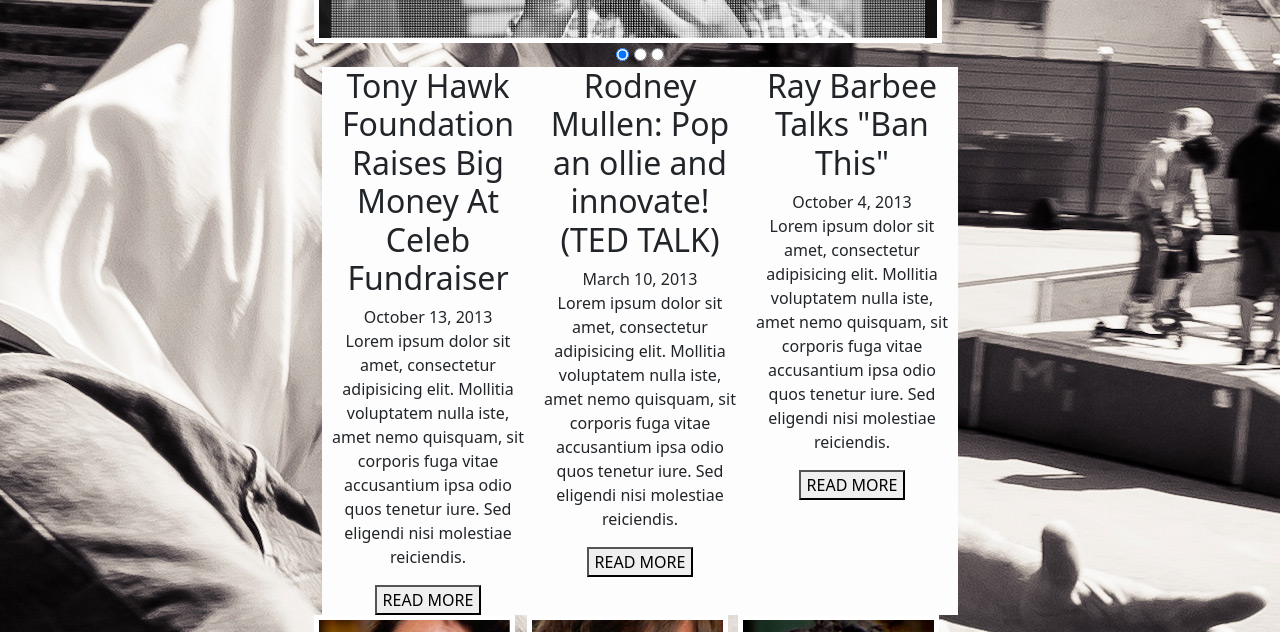
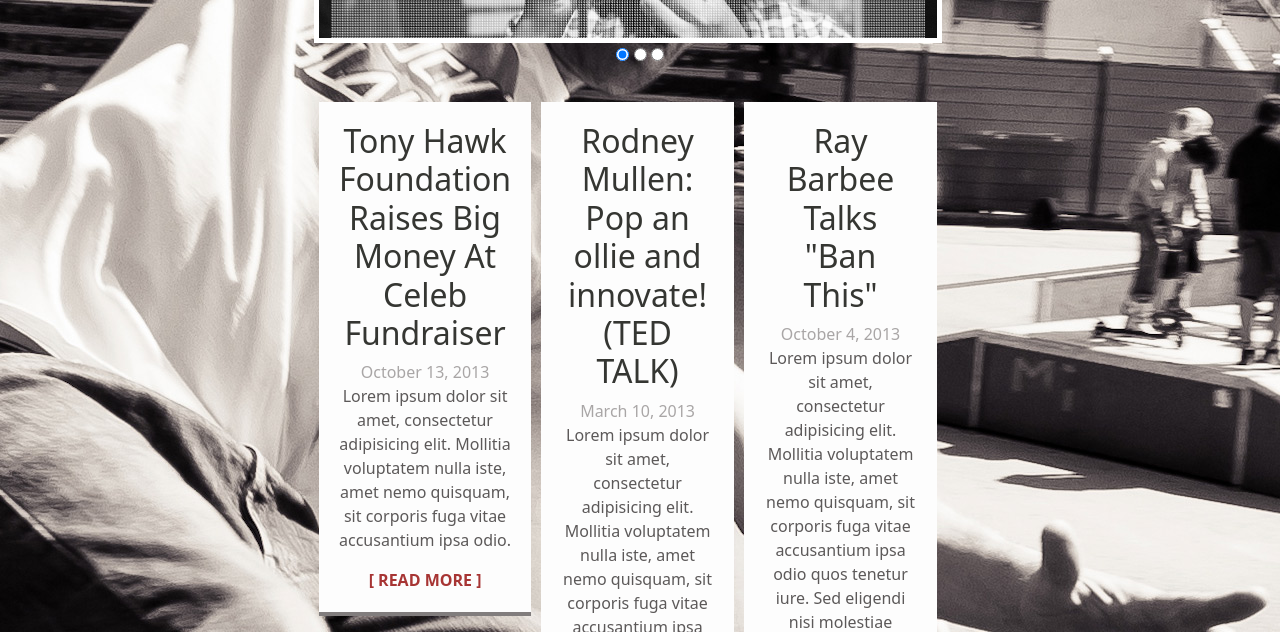
Before and after one commit to alecdhansen/sk8, a plain HTML site: page index.html in a window 1280 px wide. Shown: the part 320-952 px from the top of the page. Drawn offline with nearby package versions, Linux system fonts and the light colour scheme.

Commit message:
refactored articles

```diff
--- a/css/styles.css
+++ b/css/styles.css
@@ -122,8 +122,32 @@ body {
   object-fit: cover;
   padding: 0;
 }
-.col.article {
+.news-section {
+  width: 100%;
+  margin-top: 30px;
+  margin-bottom: 30px;
+  position: relative;
+}
+.article {
   background-color: #fdfdfd;
+  margin: 5px;
+  border-bottom: 4px solid #817d7d;
+  position: relative;
+  padding: 20px;
+}
+.article > h2 {
+  color: #353632;
+}
+.article > time {
+  color: #a9a6a6;
+}
+.article > p {
+  color: #5c5959;
+}
+.article > a {
+  text-decoration: none;
+  color: #a73534;
+  font-weight: 600;
 }
 .row.skateboarders {
   width: 100%;
--- a/index.html
+++ b/index.html
@@ -70,44 +70,39 @@
             <input type="radio" />
             <input type="radio" />
           </div>
-          <section id="sk8-news">
-            <div class="row g-2">
-              <article class="col article">
-                <h2>
-                  Tony Hawk Foundation Raises Big Money At Celeb Fundraiser
-                </h2>
+          <section id="sk8-news" class="row align-items-start news-section">
+            <article class="col-lg article">
+              <h2>Tony Hawk Foundation Raises Big Money At Celeb Fundraiser</h2>
               <time datetime="2013-10-13">October 13, 2013</time>
               <p>
                 Lorem ipsum dolor sit amet, consectetur adipisicing elit.
-                  Mollitia voluptatem nulla iste, amet nemo quisquam, sit
-                  corporis fuga vitae accusantium ipsa odio quos tenetur iure.
-                  Sed eligendi nisi molestiae reiciendis.
+                Mollitia voluptatem nulla iste, amet nemo quisquam, sit corporis
+                fuga vitae accusantium ipsa odio.
               </p>
-                <button><a href="#"></a>READ MORE</button>
+              <a href="#">[ READ MORE ]</a>
             </article>
-              <article class="col article">
+            <article class="col-lg article">
               <h2>Rodney Mullen: Pop an ollie and innovate! (TED TALK)</h2>
               <time datetime="2013-03-10">March 10, 2013</time>
               <p>
                 Lorem ipsum dolor sit amet, consectetur adipisicing elit.
-                  Mollitia voluptatem nulla iste, amet nemo quisquam, sit
-                  corporis fuga vitae accusantium ipsa odio quos tenetur iure.
-                  Sed eligendi nisi molestiae reiciendis.
+                Mollitia voluptatem nulla iste, amet nemo quisquam, sit corporis
+                fuga vitae accusantium ipsa odio quos tenetur iure. Sed eligendi
+                nisi molestiae.
               </p>
-                <button><a href="#"></a>READ MORE</button>
+              <a href="#">[ READ MORE ]</a>
             </article>
-              <article class="col article">
+            <article class="col-lg article">
               <h2>Ray Barbee Talks "Ban This"</h2>
               <time datetime="2013-10-04">October 4, 2013</time>
               <p>
                 Lorem ipsum dolor sit amet, consectetur adipisicing elit.
-                  Mollitia voluptatem nulla iste, amet nemo quisquam, sit
-                  corporis fuga vitae accusantium ipsa odio quos tenetur iure.
-                  Sed eligendi nisi molestiae reiciendis.
+                Mollitia voluptatem nulla iste, amet nemo quisquam, sit corporis
+                fuga vitae accusantium ipsa odio quos tenetur iure. Sed eligendi
+                nisi molestiae reiciendis.
               </p>
-                <button><a href="#"></a>READ MORE</button>
+              <a href="#">[ READ MORE ]</a>
             </article>
-            </div>
           </section>
           <section id="skateboarders" class="row">
             <div class="row skateboarders">
```
Lines whose indentation alone changed are shown as unchanged.
